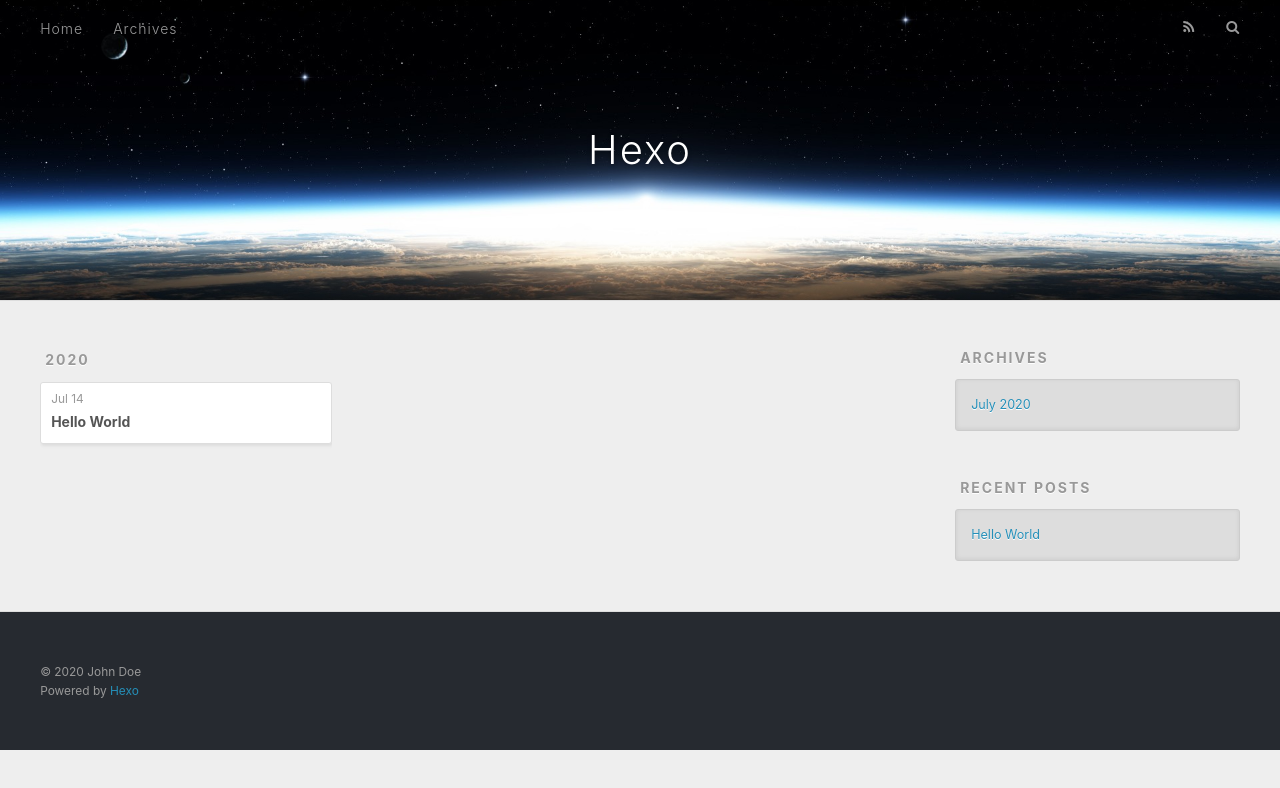
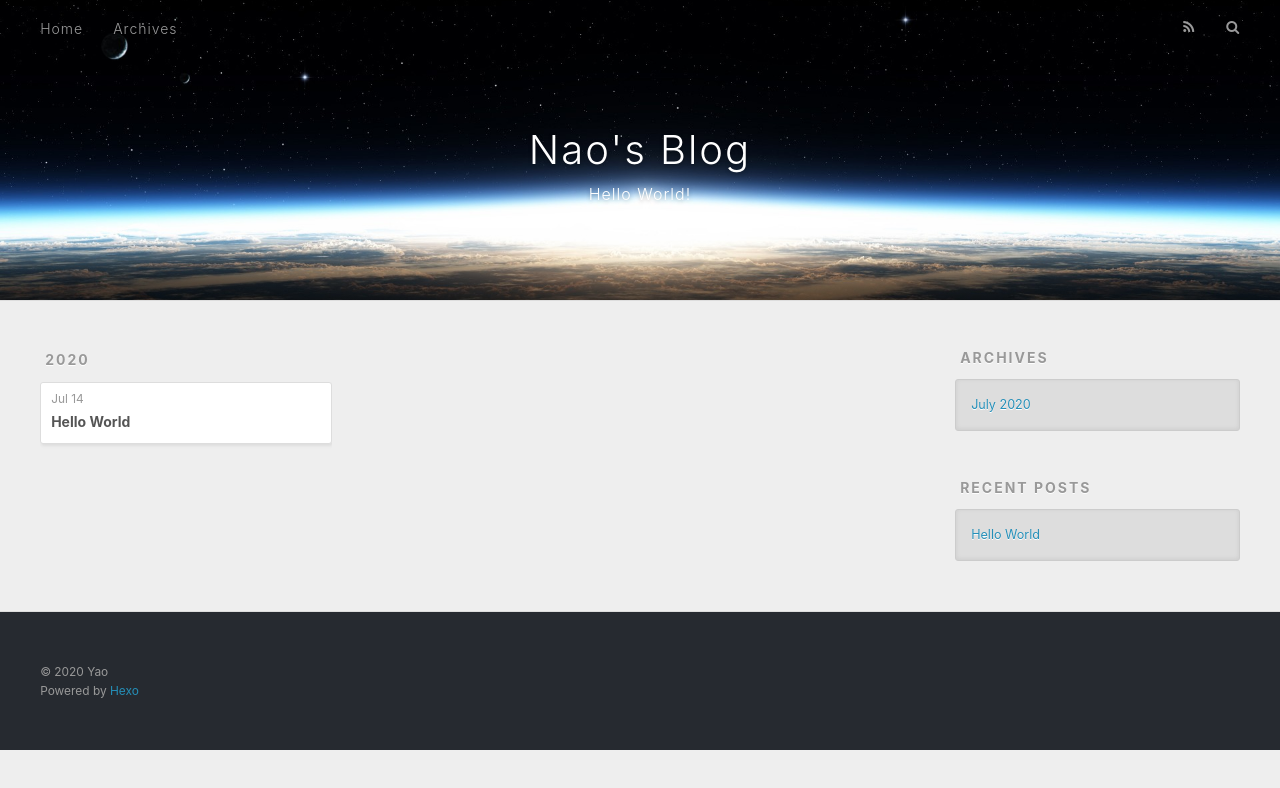
Before and after one commit to yaoshunqing/myBlog, a plain HTML site: page archives/2020/07/index.html in a window 1280 px wide. Drawn offline with nearby package versions, Linux system fonts and the light colour scheme.

Commit message:
Site updated: 2020-07-14 10:04:38

```diff
--- a/archives/2020/07/index.html
+++ b/archives/2020/07/index.html
@@ -5,17 +5,17 @@
 
 
 
-  <title>Archives: 2020/7 | Hexo</title>
+  <title>Archives: 2020/7 | Nao&#39;s Blog</title>
   <meta name="viewport" content="width=device-width, initial-scale=1, maximum-scale=1">
   <meta property="og:type" content="website">
-<meta property="og:title" content="Hexo">
+<meta property="og:title" content="Nao&#39;s Blog">
 <meta property="og:url" content="http://yoursite.com/archives/2020/07/index.html">
-<meta property="og:site_name" content="Hexo">
+<meta property="og:site_name" content="Nao&#39;s Blog">
 <meta property="og:locale" content="en_US">
-<meta property="article:author" content="John Doe">
+<meta property="article:author" content="Yao">
 <meta name="twitter:card" content="summary">
 
-    <link rel="alternate" href="/atom.xml" title="Hexo" type="application/atom+xml">
+    <link rel="alternate" href="/atom.xml" title="Nao&#39;s Blog" type="application/atom+xml">
 
 
     <link rel="icon" href="/favicon.png">
@@ -36,8 +36,12 @@
   <div id="header-outer" class="outer">
     <div id="header-title" class="inner">
       <h1 id="logo-wrap">
-        <a href="/" id="logo">Hexo</a>
+        <a href="/" id="logo">Nao&#39;s Blog</a>
       </h1>
+
+        <h2 id="subtitle-wrap">
+          <a href="/" id="subtitle">Hello World!</a>
+        </h2>
 
     </div>
     <div id="header-inner" class="inner">
@@ -141,7 +145,7 @@
 
   <div class="outer">
     <div id="footer-info" class="inner">
-      &copy; 2020 John Doe<br>
+      &copy; 2020 Yao<br>
       Powered by <a href="http://hexo.io/" target="_blank">Hexo</a>
     </div>
   </div>
```
Also changed, not shown: 2020/07/14/hello-world/index.html (+10 -6 lines), archives/2020/index.html (+11 -7 lines), archives/index.html (+11 -7 lines), index.html (+11 -7 lines).
